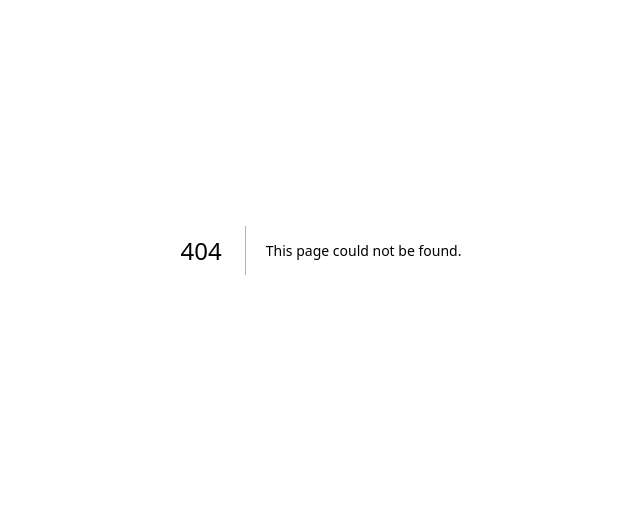
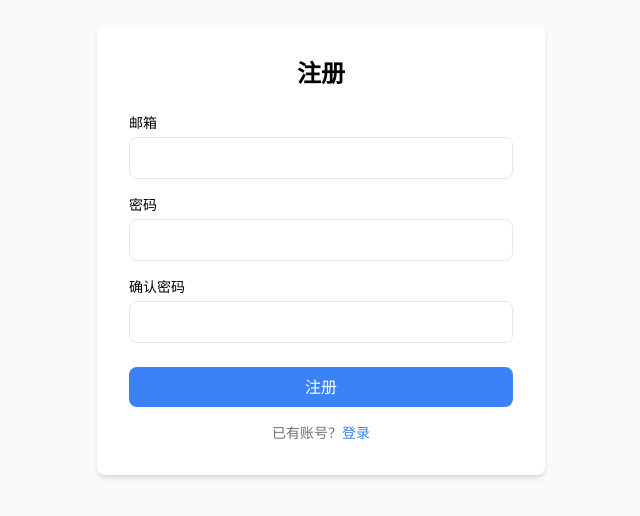
Before and after one commit to Shrewdly/easy-translate, a Next.js app: page /register in a window 1280 px wide. Before the commit this address had no page. Shown: the part 150-666 px from the top of the page, without its empty margins (319-959 px from the left). Built offline with nearby package versions, Linux system fonts and the light colour scheme.

Commit message:
feat: add register page

```diff
--- /dev/null
+++ b/app/register/page.tsx
@@ -0,0 +1,97 @@
+'use client'
+
+import { useState } from 'react'
+import { supabase } from '@/lib/supabase'
+import { useRouter } from 'next/navigation'
+import Link from 'next/link'
+
+export default function RegisterPage() {
+  const [email, setEmail] = useState('')
+  const [password, setPassword] = useState('')
+  const [confirmPassword, setConfirmPassword] = useState('')
+  const [error, setError] = useState('')
+  const [loading, setLoading] = useState(false)
+  const router = useRouter()
+
+  async function handleSubmit(e: React.FormEvent) {
+    e.preventDefault()
+    setLoading(true)
+    setError('')
+
+    if (password !== confirmPassword) {
+      setError('两次密码输入不一致')
+      setLoading(false)
+      return
+    }
+
+    const { error } = await supabase.auth.signUp({
+      email,
+      password,
+    })
+
+    if (error) {
+      setError(error.message)
+    } else {
+      router.push('/')
+      router.refresh()
+    }
+    setLoading(false)
+  }
+
+  return (
+    <div className="min-h-screen flex items-center justify-center bg-gray-50">
+      <form onSubmit={handleSubmit} className="bg-white p-8 rounded-lg shadow-md w-full max-w-md">
+        <h1 className="text-2xl font-bold mb-6 text-center">注册</h1>
+
+        {error && <p className="text-red-500 mb-4">{error}</p>}
+
+        <div className="mb-4">
+          <label className="block text-sm font-medium mb-1">邮箱</label>
+          <input
+            type="email"
+            value={email}
+            onChange={e => setEmail(e.target.value)}
+            className="w-full p-2 border rounded-lg focus:outline-none focus:ring-2 focus:ring-blue-500"
+            required
+          />
+        </div>
+
+        <div className="mb-4">
+          <label className="block text-sm font-medium mb-1">密码</label>
+          <input
+            type="password"
+            value={password}
+            onChange={e => setPassword(e.target.value)}
+            className="w-full p-2 border rounded-lg focus:outline-none focus:ring-2 focus:ring-blue-500"
+            required
+            minLength={6}
+          />
+        </div>
+
+        <div className="mb-6">
+          <label className="block text-sm font-medium mb-1">确认密码</label>
+          <input
+            type="password"
+            value={confirmPassword}
+            onChange={e => setConfirmPassword(e.target.value)}
+            className="w-full p-2 border rounded-lg focus:outline-none focus:ring-2 focus:ring-blue-500"
+            required
+            minLength={6}
+          />
+        </div>
+
+        <button
+          type="submit"
+          disabled={loading}
+          className="w-full py-2 bg-blue-500 text-white rounded-lg hover:bg-blue-600 disabled:opacity-50"
+        >
+          {loading ? '注册中...' : '注册'}
+        </button>
+
+        <p className="mt-4 text-center text-sm text-gray-500">
+          已有账号？<Link href="/login" className="text-blue-500">登录</Link>
+        </p>
+      </form>
+    </div>
+  )
+}
```
